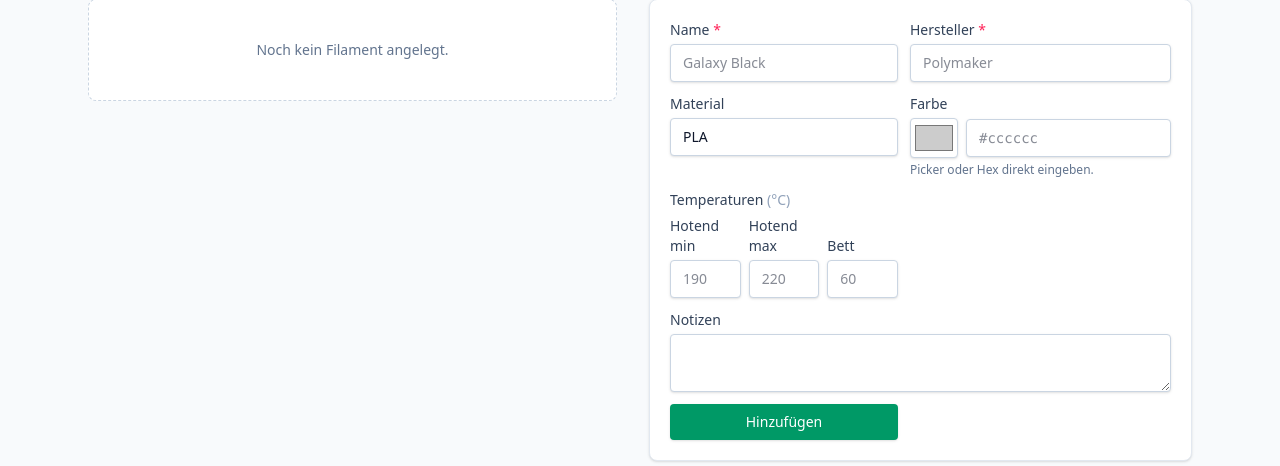
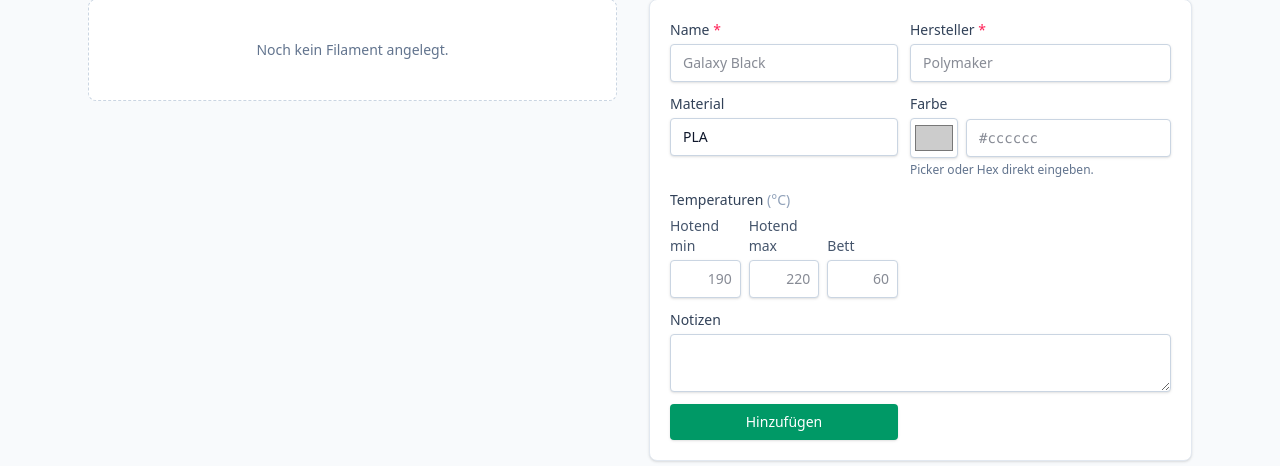
Before and after one commit to ppabst/SlicerDB, a FastAPI app: page /filaments in a window 1280 px wide. Shown: the part 228-694 px from the top of the page. Run offline with FastAPI, Linux system fonts and the light colour scheme; data that the repository does not hold is empty; style sheets or scripts are compiled from the project's sources; some libraries are stand-ins or nearby versions.

Commit message:
Filament temp inputs: room for 3 digits in the narrow new-form column
The new-filament form lives in the right 1/3-width column (lg:grid-
cols-[2fr_1fr]). Three side-by-side number inputs fit there in
principle, but Chrome/Safari reserve 16–20 px for the spinner buttons
on every <input type="number"> and that pushed 3-digit values like
"220" out of view.

CSS layer base
- Hide -webkit-inner/outer-spin-button and disable -moz/standard
  appearance globally for input[type=number]. Nobody uses those
  spinners on small fields anyway. Compiled into output.css.

Per-input tightening
- px-2 (was px-3) on the temp inputs — 8 px more for digits
- min-w-0 on the wrapping <label> so flex/grid cells can actually
  shrink to fit their content
- w-full on the input itself
- text-right + tabular-nums so 1-, 2- and 3-digit values line up
  cleanly at the right edge with equal-width digits

Same treatment in the inline edit-row form for consistency.

Tests still 27/27 green; no behavioural changes, just CSS.

```diff
--- a/app/static/css/input.css
+++ b/app/static/css/input.css
@@ -1,3 +1,19 @@
 @import "tailwindcss";
 
 @source "../../templates/**/*.html";
+
+@layer base {
+    /* Browsers reserve ~16–20 px on the right of <input type="number"> for
+       the spinner buttons. They steal space from the actual digits and
+       nobody uses them on small fields. Hide globally so 3-digit values
+       like "220" stay readable in narrow form columns. */
+    input[type="number"]::-webkit-inner-spin-button,
+    input[type="number"]::-webkit-outer-spin-button {
+        -webkit-appearance: none;
+        margin: 0;
+    }
+    input[type="number"] {
+        -moz-appearance: textfield;
+        appearance: textfield;
+    }
+}
--- a/app/templates/filaments/index.html
+++ b/app/templates/filaments/index.html
@@ -49,9 +49,24 @@
             <div class="space-y-1.5">
                 <p class="text-sm font-medium text-slate-700">Temperaturen <span class="font-normal text-slate-400">(°C)</span></p>
                 <div class="grid grid-cols-3 gap-2 items-end">
-                    {{ field('Hotend min', 'hotend_temp_min', type='number', placeholder='190') }}
-                    {{ field('Hotend max', 'hotend_temp_max', type='number', placeholder='220') }}
-                    {{ field('Bett', 'bed_temp', type='number', placeholder='60') }}
+                    {# Inline (not via macro) so we can use compact px-2 padding
+                       and right-align the digits — gives 3 numbers room in the
+                       narrow form column. #}
+                    <label class="flex flex-col gap-1 text-sm min-w-0">
+                        <span class="text-slate-600">Hotend min</span>
+                        <input type="number" name="hotend_temp_min" placeholder="190"
+                               class="w-full rounded border border-slate-300 bg-white px-2 py-2 text-sm tabular-nums text-right shadow-sm focus:border-emerald-400 focus:outline-none focus:ring-1 focus:ring-emerald-400">
+                    </label>
+                    <label class="flex flex-col gap-1 text-sm min-w-0">
+                        <span class="text-slate-600">Hotend max</span>
+                        <input type="number" name="hotend_temp_max" placeholder="220"
+                               class="w-full rounded border border-slate-300 bg-white px-2 py-2 text-sm tabular-nums text-right shadow-sm focus:border-emerald-400 focus:outline-none focus:ring-1 focus:ring-emerald-400">
+                    </label>
+                    <label class="flex flex-col gap-1 text-sm min-w-0">
+                        <span class="text-slate-600">Bett</span>
+                        <input type="number" name="bed_temp" placeholder="60"
+                               class="w-full rounded border border-slate-300 bg-white px-2 py-2 text-sm tabular-nums text-right shadow-sm focus:border-emerald-400 focus:outline-none focus:ring-1 focus:ring-emerald-400">
+                    </label>
                 </div>
             </div>
 
```
Also changed, not shown: app/templates/filaments/_row_edit.html (+9 -9 lines).
